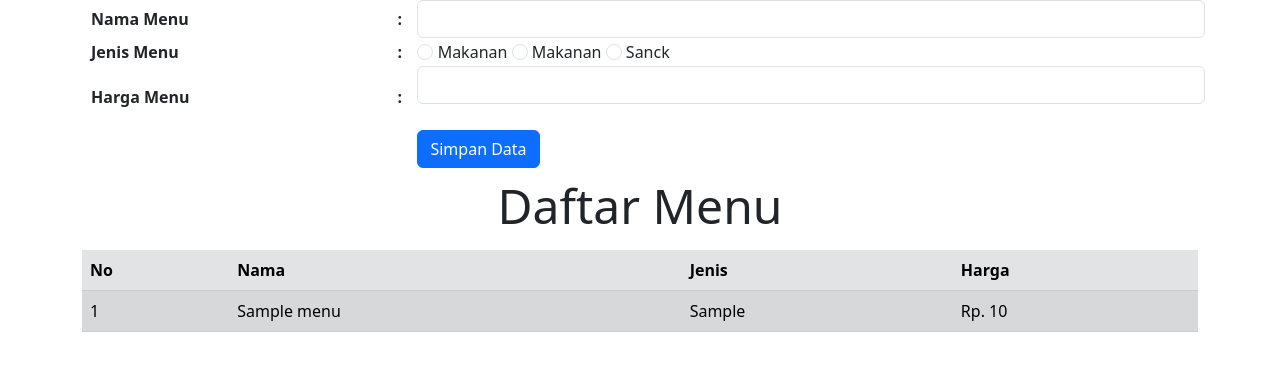
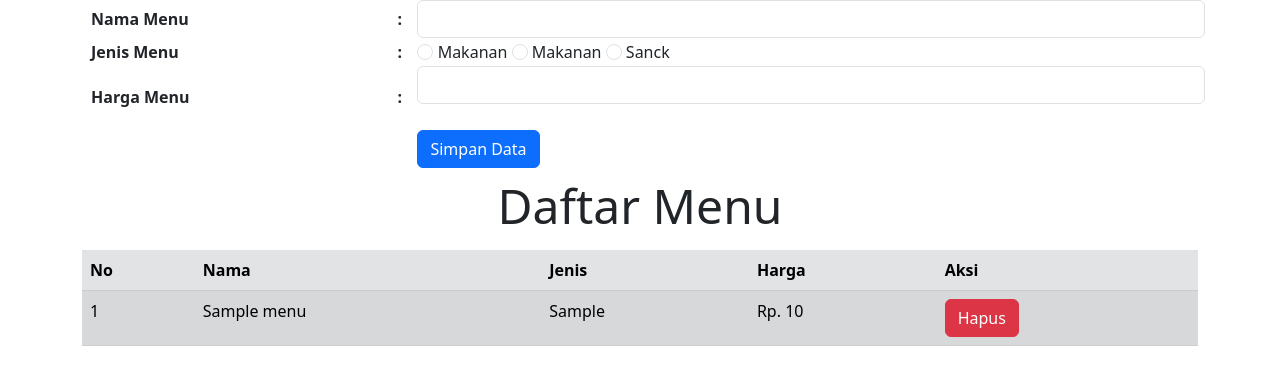
Before and after one commit to andikariskys/ci3_route_ajax, a CodeIgniter app: page /database/ in a window 1280 px wide. Shown: the part 91-476 px from the top of the page. Run offline with CodeIgniter, Linux system fonts and the light colour scheme; tables that the repository leaves empty or names only in its code hold one stand-in row (values such as "Sample post").

Commit message:
Delete finished

```diff
--- a/application/config/routes.php
+++ b/application/config/routes.php
@@ -55,3 +55,4 @@ $route['translate_uri_dashes'] = FALSE;
 
 $route['getmenu'] = 'mycon/ambil_data';
 $route['savemenu'] = 'mycon/simpan_data';
+$route['deletemenu'] = 'mycon/hapus_data';
--- a/application/controllers/Mycon.php
+++ b/application/controllers/Mycon.php
@@ -33,6 +33,12 @@
 
             $this->mymod->save_data($data_menu);
         }
+
+        public function hapus_data()
+        {
+            $id = $this->input->post('id');
+            $this->mymod->delete_data($id);
+        }
     }
 
 ?>
--- a/application/models/MyMod.php
+++ b/application/models/MyMod.php
@@ -13,6 +13,12 @@ use LDAP\Result;
         {
             $this->db->insert('daftar_menu', $data_menu);
         }
+
+        public function delete_data($id)
+        {
+            $this->db->where('id', $id);
+            $this->db->delete('daftar_menu');
+        }
     }
 
 
--- a/application/views/Daftar_menu.php
+++ b/application/views/Daftar_menu.php
@@ -6,6 +6,7 @@
             <th>Nama</th>
             <th>Jenis</th>
             <th>Harga</th>
+            <th>Aksi</th>
         </tr>
     </thead>
     <tbody>
@@ -18,6 +19,7 @@
                 <td><?= $dm->nama ?></td>
                 <td><?= $dm->jenis ?></td>
                 <td>Rp. <?= $dm->harga ?></td>
+                <td><button class="btn btn-danger" onclick="hapusData('<?= $dm->id ?>')">Hapus</button></td>
             </tr>
 
         <?php endforeach; ?>
--- a/application/views/Onepage.php
+++ b/application/views/Onepage.php
@@ -9,7 +9,6 @@
     <script src="<?= base_url('assets/js/jquery.min.js') ?>"></script>
     <script src="<?= base_url('assets/js/myscript.js') ?>"></script>
     <script>
-        $(document).ready(function () {
             loadData();
 
             function loadData() {
@@ -54,7 +53,19 @@
                 $('#snack').prop('checked', false);
                 $('#harga_menu').val('');
             }
-        })
+
+        function hapusData(id_menu) {
+            $.ajax({
+                type: 'POST',
+                url: "<?= base_url('deletemenu') ?>",
+                data: {
+                    id: id_menu
+                },
+                success: function (response) {
+                    loadData();
+                }
+            })
+        }
     </script>
 </head>
 <body id="thisBody">
```
